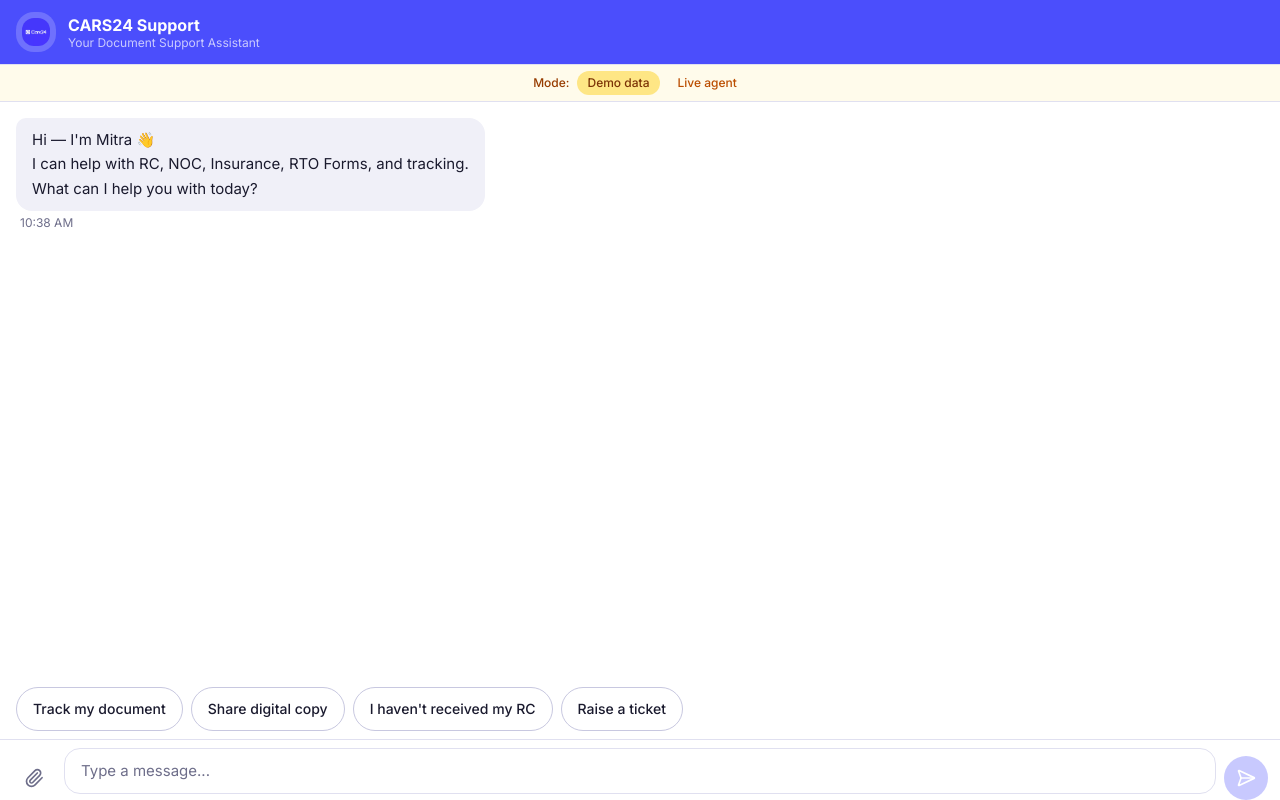
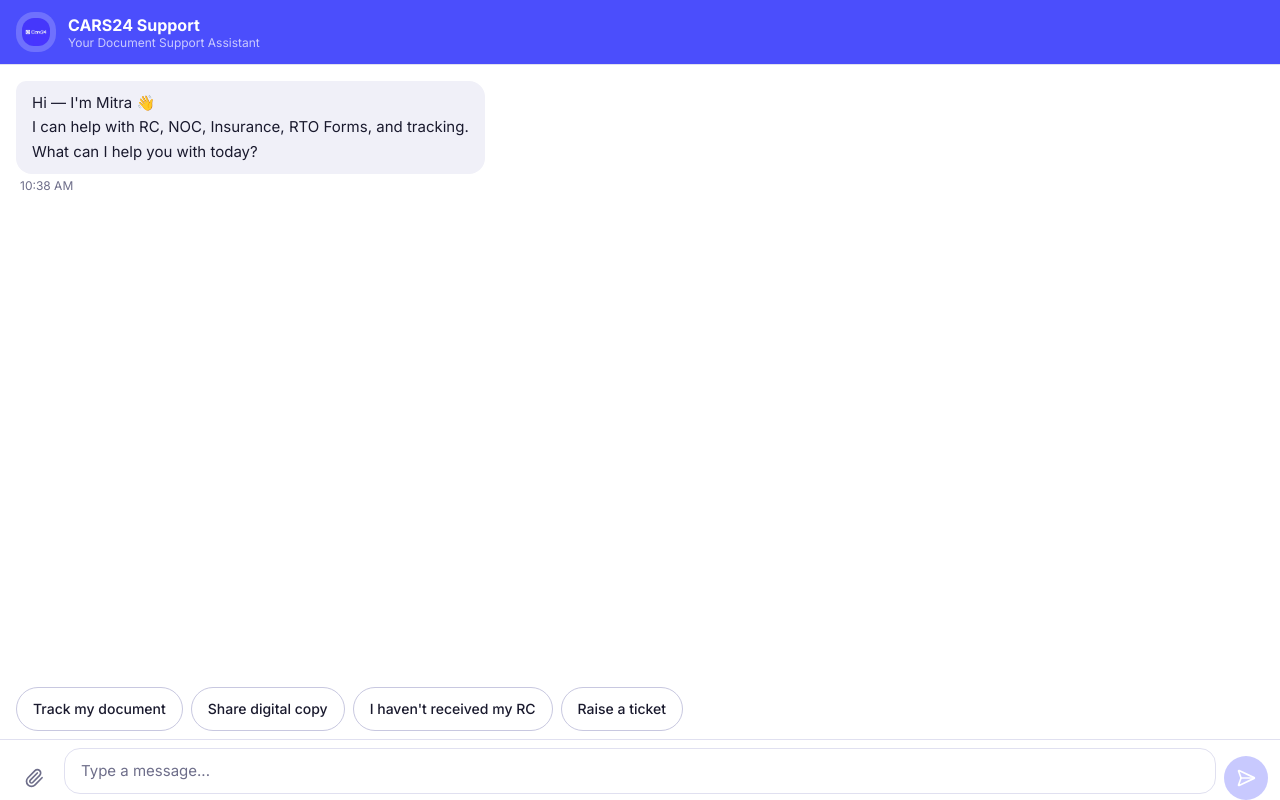
Before and after one commit to namangautam22-lab/mitra-chatbot, a Next.js app: page / in a window 1280 px wide. Built offline with nearby package versions, Linux system fonts and the light colour scheme.

Commit message:
refactor: remove live mode toggle from chatbot
Remove 'isLiveMode' state and 'DevToggle' component from 'mitra-chat.tsx'.

```diff
--- a/components/mitra/mitra-chat.tsx
+++ b/components/mitra/mitra-chat.tsx
@@ -7,7 +7,7 @@ import { MessageBubble } from "@/components/mitra/message-bubble"
 import { QuickChips } from "@/components/mitra/quick-chips"
 import { TypingIndicator } from "@/components/mitra/typing-indicator"
 import { ErrorBanner } from "@/components/mitra/error-banner"
-import { DevToggle } from "@/components/mitra/dev-toggle"
+
 import type { ChatMessage, ChipOption, DocumentItem } from "@/lib/mitra-types"
 import { getDemoResponse, WELCOME_MESSAGE_TEXT, INITIAL_CHIPS } from "@/lib/mitra-demo-data"
 import { emitMitraEvent } from "@/lib/mitra-analytics"
@@ -37,7 +37,6 @@ export function MitraChat() {
   const [chips, setChips] = useState<ChipOption[]>(INITIAL_CHIPS)
   const [isTyping, setIsTyping] = useState(false)
   const [hasError, setHasError] = useState(false)
-  const [isLiveMode, setIsLiveMode] = useState(false)
   const [pendingRetry, setPendingRetry] = useState<(() => void) | null>(null)
 
   const scrollRef = useRef<HTMLDivElement>(null)
@@ -189,7 +188,6 @@ export function MitraChat() {
   return (
     <div className="flex h-dvh flex-col bg-background">
       <ChatHeader />
-      <DevToggle isLive={isLiveMode} onToggle={setIsLiveMode} />
 
       {/* Screen reader live region */}
       <div
```
